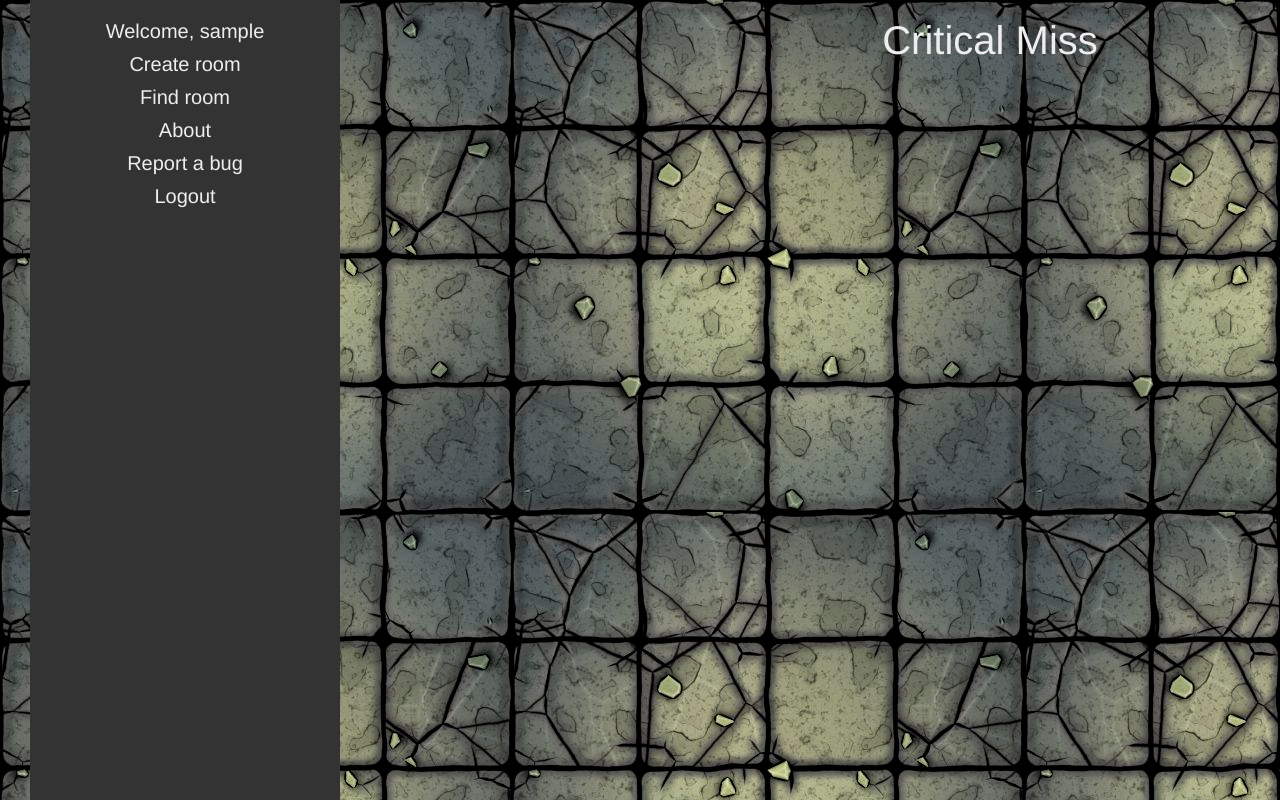
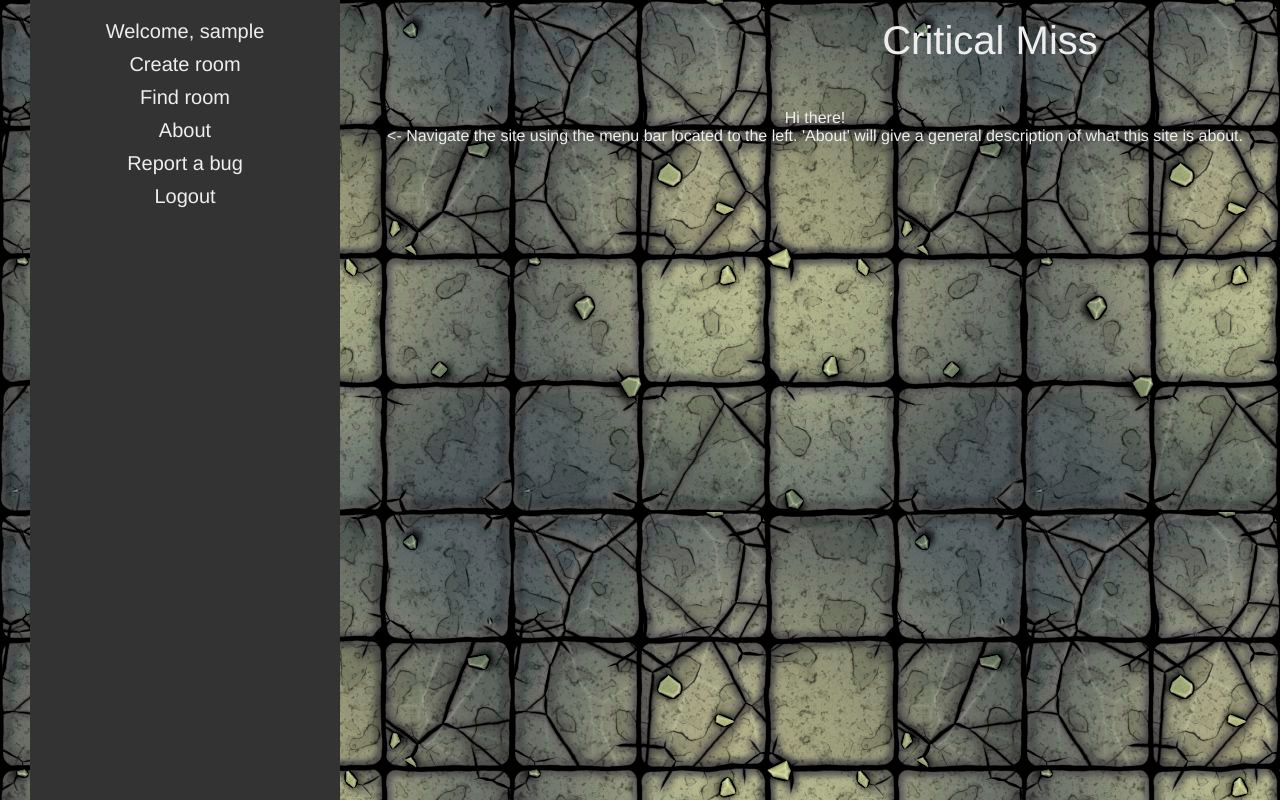
Before and after one commit to wen1now/iptmp2, a PHP site: page / in a window 1280 px wide; the page is wider, and only the part inside the window is pictured. Run offline with PHP 8.4, Linux system fonts and the light colour scheme; the visitor is signed in with stand-in values (Sample User, id 1).

```diff
--- a/index.php
+++ b/index.php
@@ -24,6 +24,10 @@ session_start()
 		include('menuitemsnotloggedin.php');
 		}
 	?>
+	<p>
+		Hi there!<br>
+		<- Navigate the site using the menu bar located to the left. 'About' will give a general description of what this site is about.
+
 
 </body>
 </html>
--- a/register.php
+++ b/register.php
@@ -9,7 +9,7 @@ session_start()
 <link rel="stylesheet" href="style.css">
 </head>
 <body>
-	<div id="titlestuff">Critical Miss: Register</div>
+	<div id="titlestuff">Register</div>
 <?php
 	if (isset($_SESSION['userid'])){
 		include('menuitems.php');
--- a/roomstyle.css
+++ b/roomstyle.css
@@ -1,6 +1,7 @@
 body {
 	background-color: #333;
 	color: #eee;
+	overflow: hidden;
 }
 
 .drag {
```
